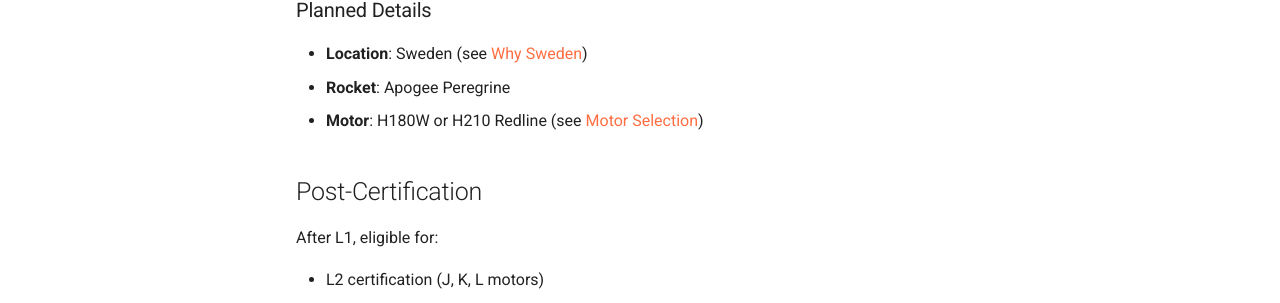
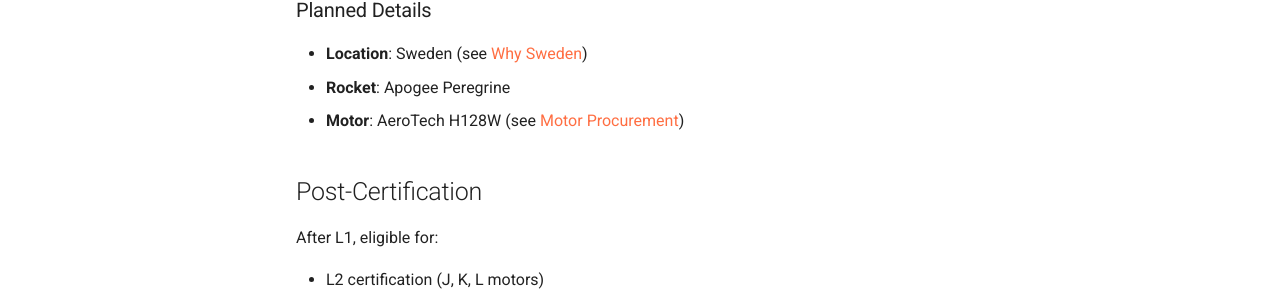
Before and after one commit to tonuonu/MyLevel1Peregrine, an MkDocs documentation site: the page built from docs/certification/index.md, in a window 1280 px wide and 900 px high, scrolled down 928 px. Shown: the part 506-809 px from the top of the window. Built offline with MkDocs 1.6.1 and Material for MkDocs 9.7.7, drawn with Linux system fonts in a browser that asks for light colours.

Commit message:
Fix motor - H128W per motor procurement decision

```diff
--- a/docs/certification/index.md
+++ b/docs/certification/index.md
@@ -29,7 +29,7 @@
 
 - **Location**: Sweden (see [Why Sweden](../decisions/why-sweden.md))
 - **Rocket**: Apogee Peregrine
-- **Motor**: H180W or H210 Redline (see [Motor Selection](../simulations/motors.md))
+- **Motor**: AeroTech H128W (see [Motor Procurement](../decisions/motor-procurement.md))
 
 ## Post-Certification
 
```
